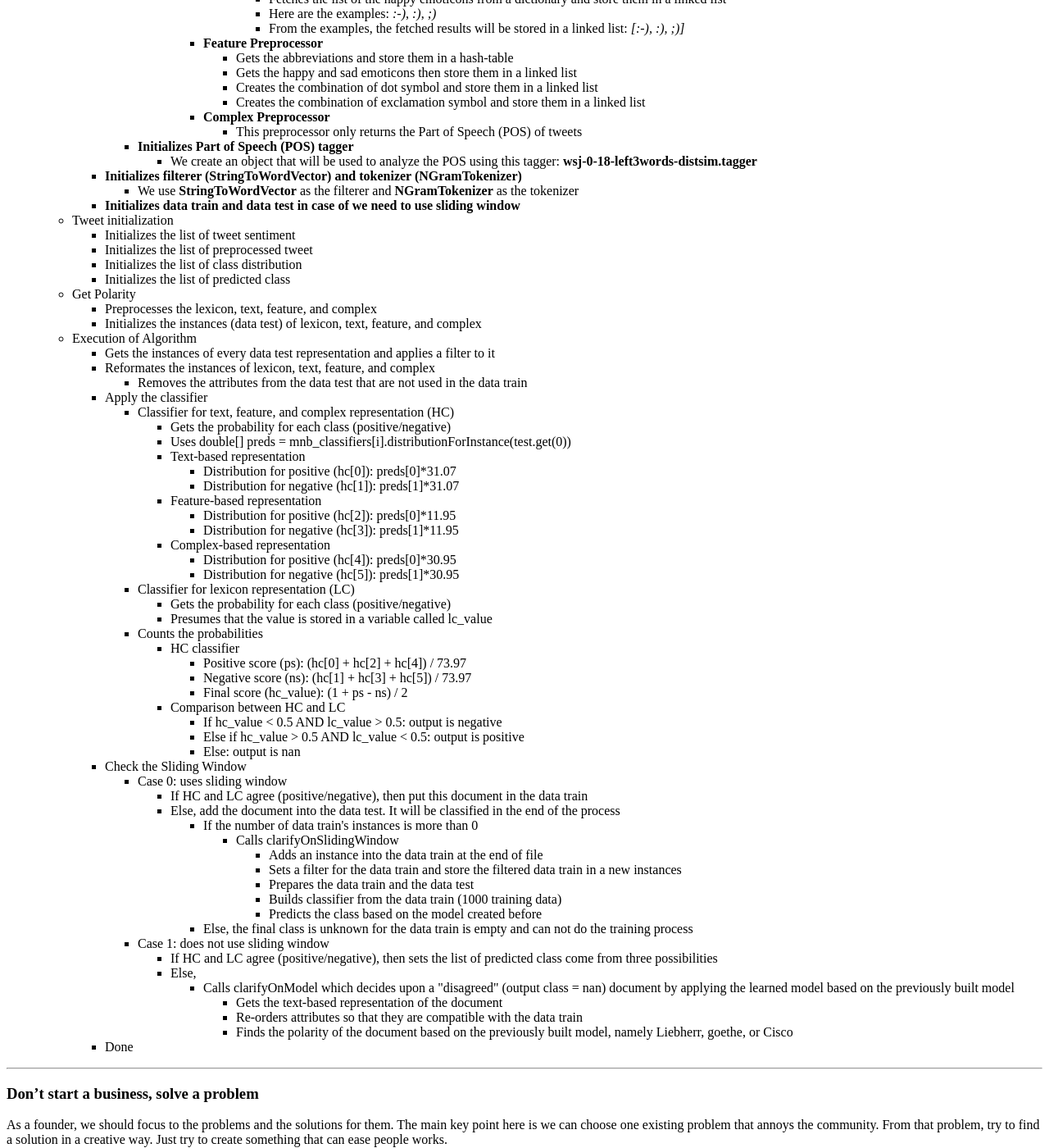
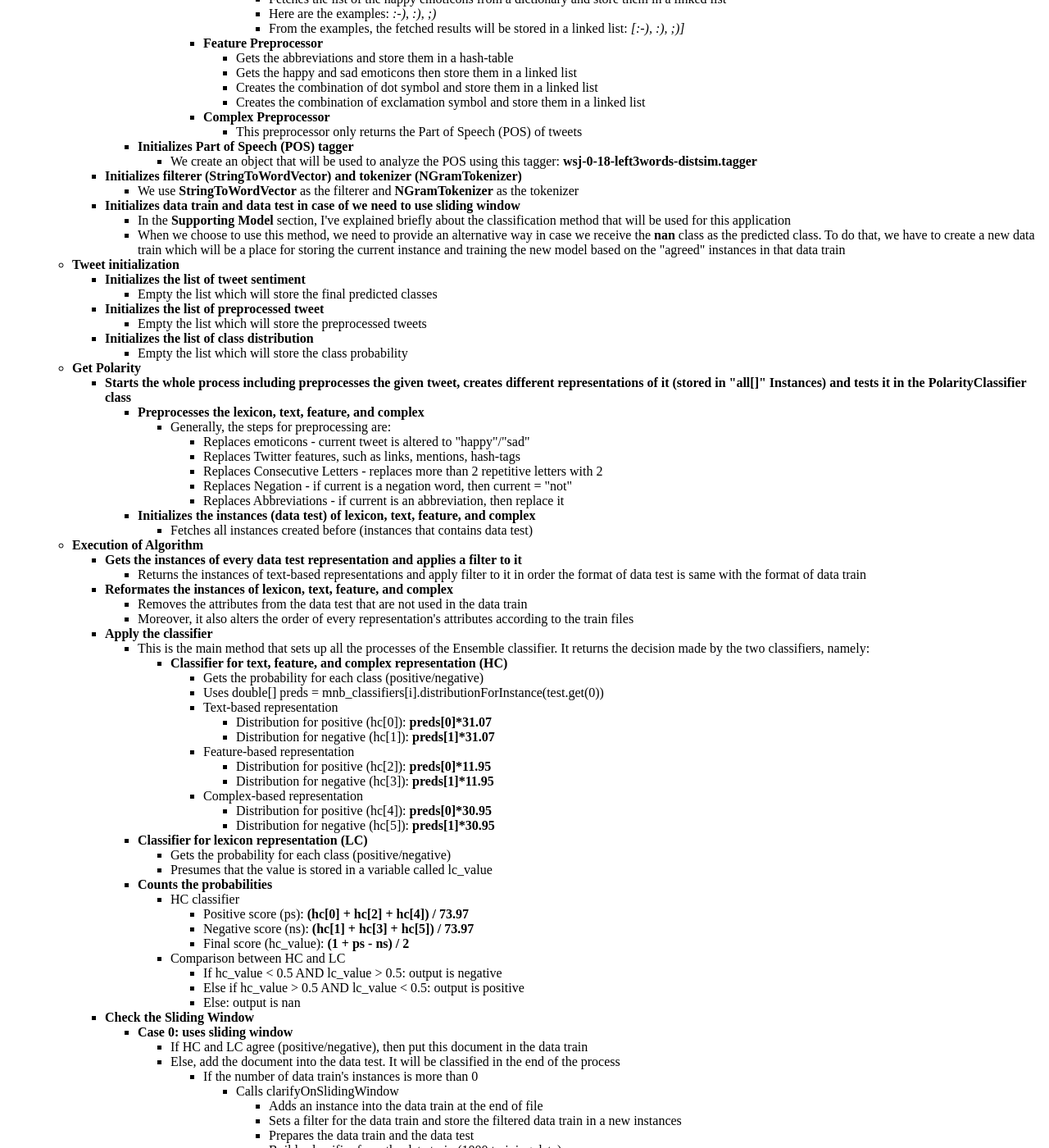
Before and after one commit to albertusk95/albertusk95.github.io, a Jekyll site: the page built from _posts/DataMining/2016-12-26-sentiment-analysis.md, in a window 1280 px wide and 1400 px high, scrolled down 2952 px. Shown: the whole window at 82% size. Built offline with Jekyll 4.4.1, drawn with Linux system fonts in a browser that asks for light colours; some of the changed text lies outside the part shown.

Commit message:
add Sentiment Analysis post

```diff
--- a/_posts/DataMining/2016-12-26-sentiment-analysis.md
+++ b/_posts/DataMining/2016-12-26-sentiment-analysis.md
@@ -26,12 +26,12 @@ This application uses a classification method called <b>SlidingWindow</b> which
 If we choose to use <b>SlidingWindow</b>, there are two possible conditions when we receive the result of classification, namely:<br />
 
 <ul>
-	<li><b>If the core classifier returns the <b>positive</b> or <b>negative</b> as the predicted class,</b>
+	<li><b>If the core classifier returns the <i>positive</i> or <i>negative</i> as the predicted class,</b>
 		<ul>
 			<li>put the corresponding instance in the data train. We should also check whether the total number of instance is more than 1000. If so, remove the first instance</li>
 		</ul>
 	</li>
-	<li><b>If the core classifier returns <b>nan</b> as the predicted class,</b>
+	<li><b>If the core classifier returns <i>nan</i> as the predicted class,</b>
 		<ul>
 			<li>put the corresponding instance in the data test and it will be classified in the end of the process</li>
 			<li>For this condition, we should consider these possibilities too:
@@ -55,12 +55,12 @@ If we choose to use <b>SlidingWindow</b>, there are two possible conditions when
 If we choose <b>not</b> to use <b>SlidingWindow</b>, then there are also two possible conditions, namely:<br />
 
 <ul>
-	<li><b>If the core classifier returns the <b>positive</b> or <b>negative</b> as the predicted class,</b>
+	<li><b>If the core classifier returns the <i>positive</i> or <i>negative</i> as the predicted class,</b>
 		<ul>
 			<li>set the list of predicted class come from three possibilities</li>
 		</ul>
 	</li>
-	<li><b>If the core classifier returns <b>nan</b> as the predicted class,</b>
+	<li><b>If the core classifier returns <i>nan</i> as the predicted class,</b>
 		<ul>
 			<li>decides upon a "disagreed" (out = nan) document by applying the learned model based on the previously built model</li>
 		</ul>
@@ -143,7 +143,7 @@ In this part, I will explain the core principal of this Sentiment Analysis and s
 							</li>
 							<li><b>Trains feature model</b>
 								<ul>
-									<li>The concept is this model will determine the sentiment value based on the aspects of product users like or dislike</li>
+									<li>The concept is this model will determine the sentiment value based on the Twitter features, such as links, mentions, and hash-tags</li>
 									<li>It builds and saves the feature-based model built on the training set</li>
 									<li>The training set has already been preprocessed, where every special symbol is converted into a string representing the symbol (example: converts @user into 'usermentionsymbol', www.example.com into 'urllinksymbol', etc)</li>
 									<li>The general steps are:
@@ -270,72 +270,113 @@ In this part, I will explain the core principal of this Sentiment Analysis and s
 					</li>
 					<li><b>Initializes data train and data test in case of we need to use sliding window</b>
 						<ul>
-
+							<li>In the <b>Supporting Model</b> section, I've explained briefly about the classification method that will be used for this application</li>
+							<li>When we choose to use this method, we need to provide an alternative way in case we receive the <b>nan</b> class as the predicted class. To do that, we have to create a new data train which will be a place for storing the current instance and training the new model based on the "agreed" instances in that data train</li>
 						</ul>
 					</li>
 				</ul>
 			</li>
-			<li>Tweet initialization
+			<li><b>Tweet initialization</b>
 				<ul>
-					<li>Initializes the list of tweet sentiment</li>
-					<li>Initializes the list of preprocessed tweet</li>
-					<li>Initializes the list of class distribution</li>
-					<li>Initializes the list of predicted class</li>
+					<li><b>Initializes the list of tweet sentiment</b>
+						<ul>
+							<li>Empty the list which will store the final predicted classes</li>
+						</ul>
+					</li>
+					<li><b>Initializes the list of preprocessed tweet</b>
+						<ul>
+							<li>Empty the list which will store the preprocessed tweets</li>
+						</ul>
+					</li>
+					<li><b>Initializes the list of class distribution</b>
+						<ul>
+							<li>Empty the list which will store the class probability</li>
+						</ul>
+					</li>
 				</ul>
 			</li>
-			<li>Get Polarity
+			<li><b>Get Polarity</b>
 				<ul>
-					<li>Preprocesses the lexicon, text, feature, and complex</li>
-					<li>Initializes the instances (data test) of lexicon, text, feature, and complex</li>
-				</ul>
-			</li>
-			<li>Execution of Algorithm
-				<ul>
-					<li>Gets the instances of every data test representation and applies a filter to it</li>
-					<li>Reformates the instances of lexicon, text, feature, and complex
+					<li><b>Starts the whole process including preprocesses the given tweet, creates different representations of it (stored in "all[]" Instances) and tests it in the PolarityClassifier class</b>
 						<ul>
-							<li>Removes the attributes from the data test that are not used in the data train</li>
-						</ul>
-					</li>
-					<li>Apply the classifier
-						<ul>
-							<li>Classifier for text, feature, and complex representation (HC)
+							<li><b>Preprocesses the lexicon, text, feature, and complex</b>
 								<ul>
-									<li>Gets the probability for each class (positive/negative)</li>
-									<li>Uses double[] preds = mnb_classifiers[i].distributionForInstance(test.get(0))</li>
-									<li>Text-based representation
+									<li>Generally, the steps for preprocessing are:
 										<ul>
-											<li>Distribution for positive (hc[0]): preds[0]*31.07</li>
-											<li>Distribution for negative (hc[1]): preds[1]*31.07</li>
-										</ul>
-									</li>
-									<li>Feature-based representation
-										<ul>
-											<li>Distribution for positive (hc[2]): preds[0]*11.95</li>
-											<li>Distribution for negative (hc[3]): preds[1]*11.95</li>
-										</ul>
-									</li>
-									<li>Complex-based representation
-										<ul>
-											<li>Distribution for positive (hc[4]): preds[0]*30.95</li>
-											<li>Distribution for negative (hc[5]): preds[1]*30.95</li>
+											<li>Replaces emoticons - current tweet is altered to "happy"/"sad"</li>
+											<li>Replaces Twitter features, such as links, mentions, hash-tags</li>
+											<li>Replaces Consecutive Letters - replaces more than 2 repetitive letters with 2</li>
+											<li>Replaces Negation - if current is a negation word, then current = "not"</li>
+											<li>Replaces Abbreviations - if current is an abbreviation, then replace it</li>
 										</ul>
 									</li>
 								</ul>
 							</li>
-							<li>Classifier for lexicon representation (LC)
+							<li><b>Initializes the instances (data test) of lexicon, text, feature, and complex</b>
+								<ul>
+									<li>Fetches all instances created before (instances that contains data test)</li>
+								</ul>
+							</li>
+						</ul>
+					</li>
+				</ul>
+			</li>
+			<li><b>Execution of Algorithm</b>
+				<ul>
+					<li><b>Gets the instances of every data test representation and applies a filter to it</b>
+						<ul>
+							<li>Returns the instances of text-based representations and apply filter to it in order the format of data test is same with the format of data train</li>
+						</ul>
+					</li>
+					<li><b>Reformates the instances of lexicon, text, feature, and complex</b>
+						<ul>
+							<li>Removes the attributes from the data test that are not used in the data train</li>
+							<li>Moreover, it also alters the order of every representation's attributes according to the train files</li>
+						</ul>
+					</li>
+					<li><b>Apply the classifier</b>
+						<ul>
+							<li>This is the main method that sets up all the processes of the Ensemble classifier. It returns the decision made by the two classifiers, namely:
+								<ul>
+									<li><b>Classifier for text, feature, and complex representation (HC)</b>
+										<ul>
+											<li>Gets the probability for each class (positive/negative)</li>
+											<li>Uses double[] preds = mnb_classifiers[i].distributionForInstance(test.get(0))</li>
+											<li>Text-based representation
+												<ul>
+													<li>Distribution for positive (hc[0]): <b>preds[0]*31.07</b></li>
+													<li>Distribution for negative (hc[1]): <b>preds[1]*31.07</b></li>
+												</ul>
+											</li>
+											<li>Feature-based representation
+												<ul>
+													<li>Distribution for positive (hc[2]): <b>preds[0]*11.95</b></li>
+													<li>Distribution for negative (hc[3]): <b>preds[1]*11.95</b></li>
+												</ul>
+											</li>
+											<li>Complex-based representation
+												<ul>
+													<li>Distribution for positive (hc[4]): <b>preds[0]*30.95</b></li>
+													<li>Distribution for negative (hc[5]): <b>preds[1]*30.95</b></li>
+												</ul>
+											</li>
+										</ul>
+									</li>
+								</ul>
+							</li>
+							<li><b>Classifier for lexicon representation (LC)</b>
 								<ul>
 									<li>Gets the probability for each class (positive/negative)</li>
 									<li>Presumes that the value is stored in a variable called lc_value</li>
 								</ul>
 							</li>
-							<li>Counts the probabilities
+							<li><b>Counts the probabilities</b>
 								<ul>
 									<li>HC classifier
 										<ul>
-											<li>Positive score (ps): (hc[0] + hc[2] + hc[4]) / 73.97</li>
-											<li>Negative score (ns): (hc[1] + hc[3] + hc[5]) / 73.97</li>
-											<li>Final score (hc_value): (1 + ps - ns) / 2</li>
+											<li>Positive score (ps): <b>(hc[0] + hc[2] + hc[4]) / 73.97</b></li>
+											<li>Negative score (ns): <b>(hc[1] + hc[3] + hc[5]) / 73.97</b></li>
+											<li>Final score (hc_value): <b>(1 + ps - ns) / 2</b></li>
 										</ul>
 									</li>
 									<li>Comparison between HC and LC
@@ -349,9 +390,9 @@ In this part, I will explain the core principal of this Sentiment Analysis and s
 							</li>
 						</ul>
 					</li>
-					<li>Check the Sliding Window
+					<li><b>Check the Sliding Window</b>
 						<ul>
-							<li>Case 0: uses sliding window
+							<li><b>Case 0: uses sliding window</b>
 								<ul>
 									<li>If HC and LC agree (positive/negative), then put this document in the data train</li>
 									<li>Else, add the document into the data test. It will be classified in the end of the process
@@ -374,7 +415,7 @@ In this part, I will explain the core principal of this Sentiment Analysis and s
 									</li>
 								</ul>
 							</li>
-							<li>Case 1: does not use sliding window
+							<li><b>Case 1: does not use sliding window</b>
 								<ul>
 									<li>If HC and LC agree (positive/negative), then sets the list of predicted class come from three possibilities</li>
 									<li>Else,
@@ -392,32 +433,9 @@ In this part, I will explain the core principal of this Sentiment Analysis and s
 							</li>
 						</ul>
 					</li>
-					<li>
-						Done
-					</li>
+					<li><b>Done</b></li>
 				</ul>
 			</li>
 		</ul>
 	</li>
 </ul>
-
-
------
-
-### Don't start a business, solve a problem
-
-As a founder, we should focus to the problems and the solutions for them. The main key point here is we can choose one existing problem that annoys the community. From that problem, try to find a solution in a creative way. Just try to create something that can ease people works.
-
------
-
-### Innovating with creativity
-
-One of the important thing if we want to bring our startup to the top rank is innovation. There are many existing solutions in various methods for one problem. We do need to offer something that has not been provided yet in the existing solutions. We must have a strong characteristic so that people can recognize our solutions.
-
------
-
-### How to think like a founder
-
-As stated before, you need strong consistency and persistence if you want to become a founder. It does not enough if we only have great skills yet we can not create a good plan for our startup. A founder must have a good long term plan management skill. The first step is to find a problem and solve it. If it has already been developed successfully, try to implement the long term plan so that they can offer more innovations.<br />
-
-So, the primary point is as a founder you need to always find a problem and solve it. Being a problem solver is the key to become a successfull startup founder.
```
